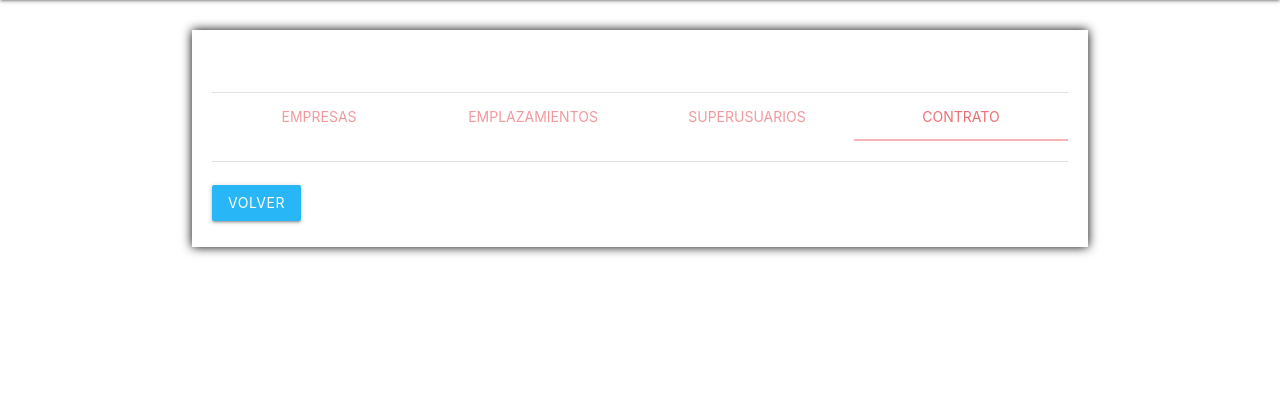
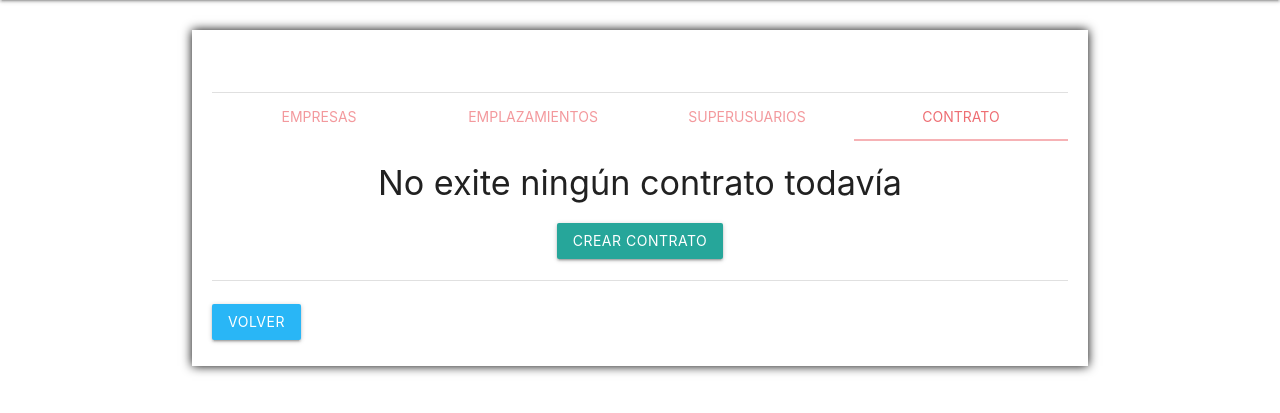
Before and after one commit to Rafa2410/Atenea, a Symfony app: template templates/unidad/mostrar.html.twig in a window 1280 px wide, after a click on "CONTRATO". Shown: the part 64-477 px from the top of the page. Run offline with Twig, Linux system fonts and the light colour scheme; the template is opened without the code that fills it, so the values that code supplies are empty; some libraries are stand-ins or nearby versions.

Commit message:
Contratos en unidad de gestión

```diff
--- a/src/Controller/UnidadController.php
+++ b/src/Controller/UnidadController.php
@@ -61,8 +61,8 @@ class UnidadController extends AbstractController
             ->findBy(array('unidad_id' => $id));
 
         return $this->render('unidad/mostrar.html.twig', [
-        'unidad' => $unidad,
-        'contrato' => $contrato
+            'unidad' => $unidad,
+            'contrato' => $contrato
         ]);
     }
 
--- a/templates/unidad/mostrar.html.twig
+++ b/templates/unidad/mostrar.html.twig
@@ -24,7 +24,17 @@
       <div id="emplazamientos" class="col s12">Tab 2 Content</div>
       <div id="superusuarios" class="col s12">Tab 3 Content</div>
       <div id="contrato" class="col s12">
-
+        {% if contrato %}
+          <p><b>Descripción : </b> {{ contrato[0].descripcion }}</p>
+          <p><b>Fecha alta : </b>{{ contrato[0].fechaalta|date("d/m/Y") }}</p>
+          <p><b>Fecha baja : </b>{{ contrato[0].fechabaja|date("d/m/Y") }}</p>
+          <a href="{{ path('contrato_edit', {'id': contrato[0].id}) }}" class="btn">Editar contrato</a>
+        {% else %}
+          <div class="center-align">
+            <h4>No exite ningún contrato todavía</h4>
+            <a href="{{ path('nuevo_contrato') }}" class="btn">Crear contrato</a>
+          </div>
+        {% endif %}
       </div>
     <div class="divider mt-15 mb-15"></div>
     <a href="/Atenea/public/index.php/unidad" class="btn light-blue lighten-1">Volver</a>
```
